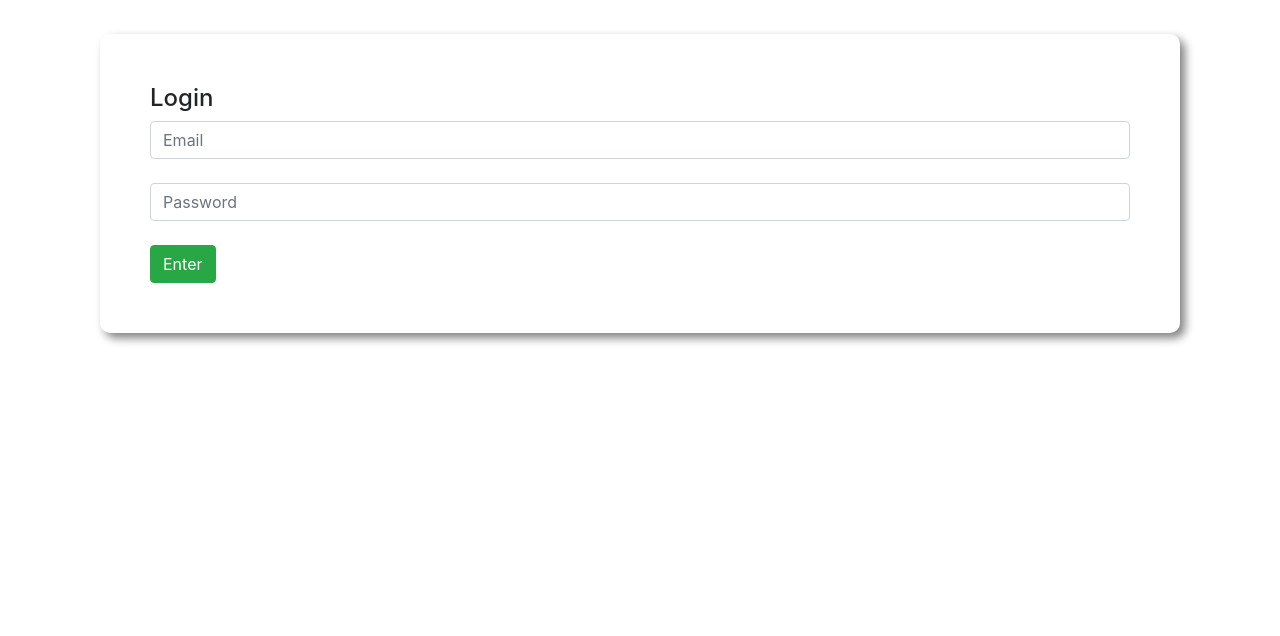
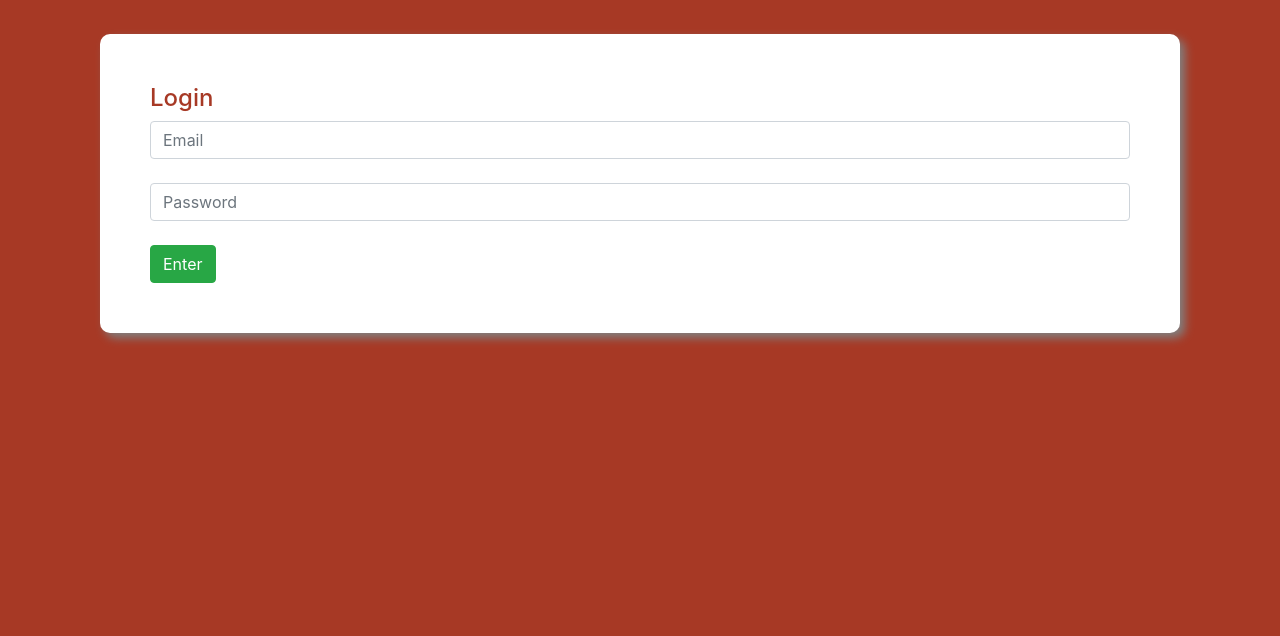
Before and after one commit to RaFsanAnAn/Pioneer_Bank, a plain HTML site: page index.html in a window 1280 px wide. Shown: the part 164-800 px from the top of the page. Drawn offline with nearby package versions, Linux system fonts and the light colour scheme.

Commit message:
CSS file edited

```diff
--- a/style.css
+++ b/style.css
@@ -1,9 +1,13 @@
 body{
 padding: 100px;
 font-weight: 500;
+background-color: rgb(167, 57, 37);
+color: honeydew;
 }
 
 .submit-area{
+    background-color: white;
+    color: rgb(167, 57, 37) ;
     margin-top: 50px;
     padding: 50px;
     border-radius: 10px;
```
